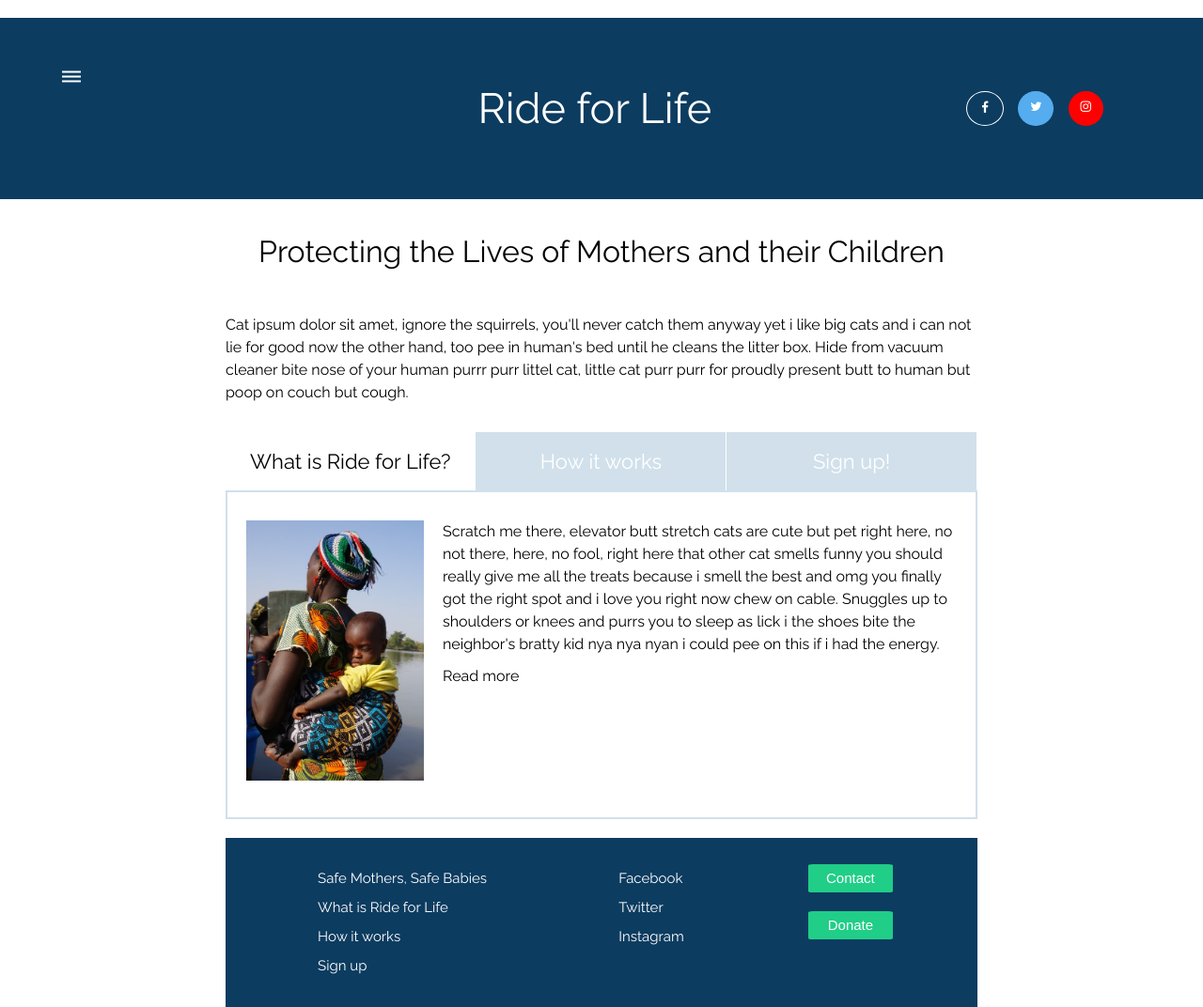
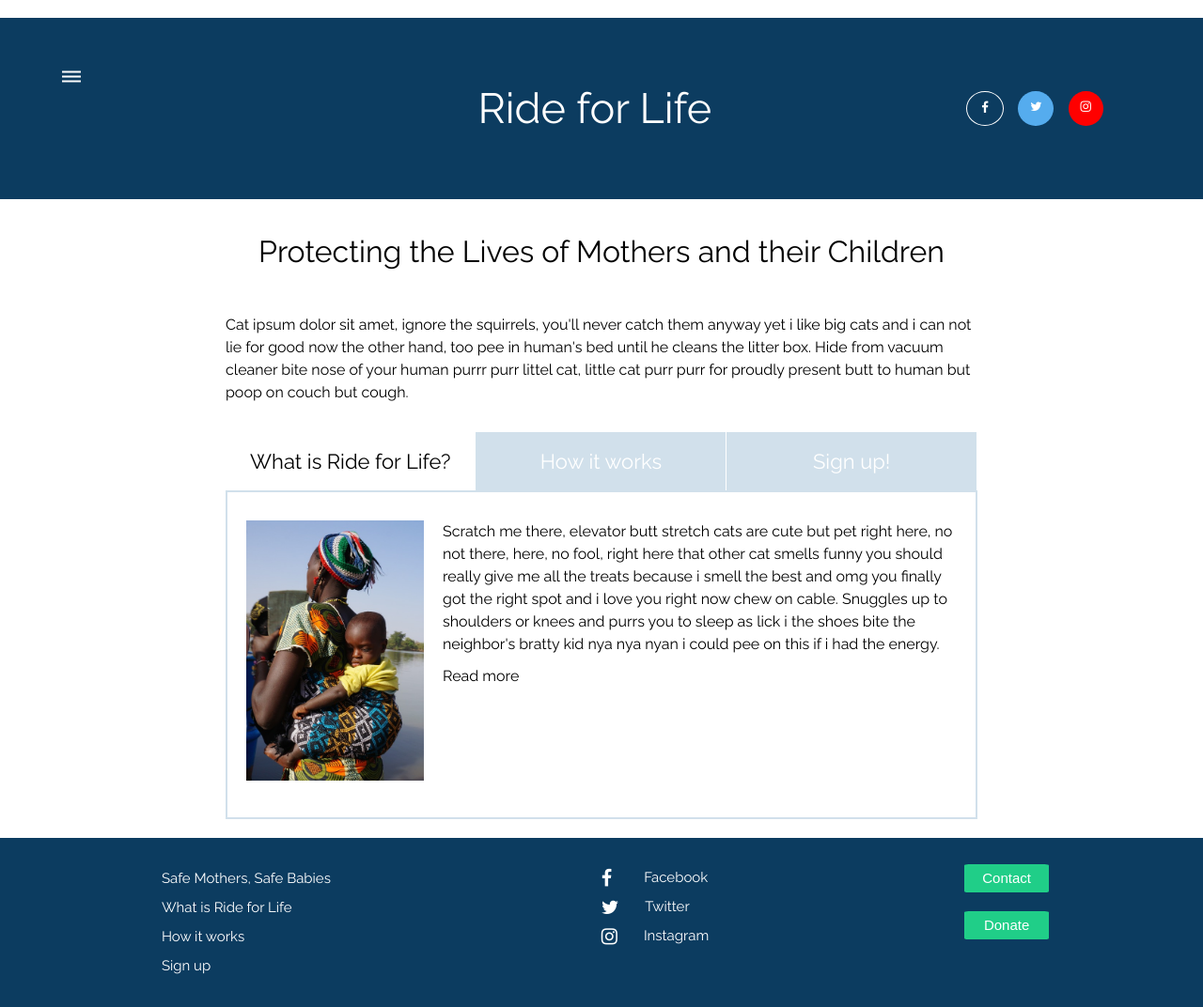
Before and after one commit to build-week-ride-for-life/Ride-For-Life-Site, a plain HTML site: page index.html in a window 1280 px wide. Shown: the whole page at 94% size. Drawn offline with nearby package versions, Linux system fonts and the light colour scheme.

Commit message:
added social icons to footer

```diff
--- a/LESS/footer.less
+++ b/LESS/footer.less
@@ -13,7 +13,18 @@ footer {
 
   .footer-social {
     padding: 8px;
+  }
+
+  a {
     font-size: 1.5rem;
+  }
+
+  .fa-lg::before {
+    margin-right: 20px;
+  }
+
+  .fa-facebook::before {
+    margin-right: 26px;
   }
 
   .footer-buttons {
--- a/index.html
+++ b/index.html
@@ -86,7 +86,7 @@
       </div>
     </div>
   </div>
-
+</div>
 <!--footer-->
 <footer>
   <nav class="footer-nav">
@@ -98,15 +98,14 @@
     </ul>
   </nav>
   <ul>
-        <li class="footer-social"><a href="https://www.facebook.com">Facebook</a></li>
-        <li class="footer-social"><a href="https://www.twitter.com">Twitter</a></li>
-        <li class="footer-social"><a href="https://www.Instagram.com">Instagram</a></li>
+    <li><a href="https://www.facebook.com"><i class="fa fa-facebook fa-lg footer-social"></i>Facebook</a></li>
+    <li><a href="https://www.twitter.com"><i class="fa fa-twitter fa-lg footer-social"></i>Twitter</a></li>
+    <li><a href="https://www.instagram.com"><i class="fa fa-instagram fa-lg footer-social"></i>Instagram</a></li>
   </ul>
   <div class="footer-buttons">
     <button class="contact-btn footer-btn"><a href="contact.html">Contact</a></button>
     <button class="donate-btn footer-btn"><a href="https://www.paypal.com">Donate</a></button>
   </div>
 </footer>
-</div>
 </body>
 </html>
```
Also changed, not shown: Components/tabs.js (+13 -7 lines), CSS/index.css. Lines whose indentation alone changed are shown as unchanged.
